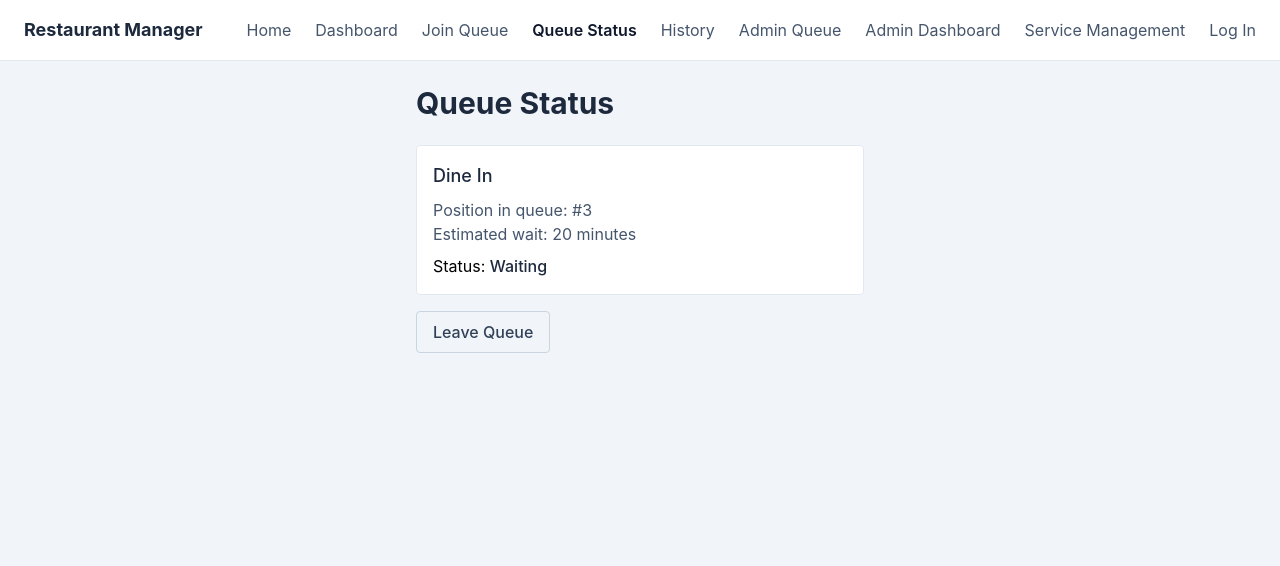
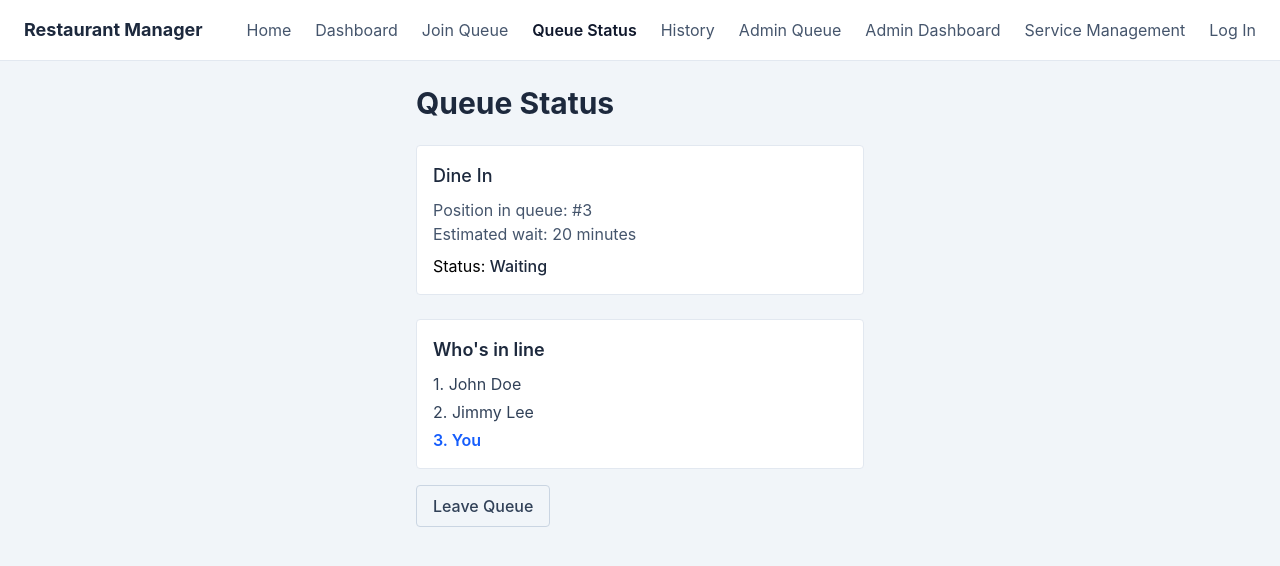
Before and after one commit to usmaan677/RestaurantProject, a React (Vite) app in the folder frontend/: page /queue-status in a window 1280 px wide. Shown: the top 566 px of the page. Built offline with nearby package versions, Linux system fonts and the light colour scheme.

Commit message:
update on queues

```diff
--- a/frontend/src/pages/Dashboard.jsx
+++ b/frontend/src/pages/Dashboard.jsx
@@ -1,7 +1,9 @@
 import { Link } from 'react-router-dom'
+// All the data on this page comes from the mockData file
 import { services, notifications } from '../mockData'
 
 function Dashboard() {
+  // Use the first service as the queue the user is currently in
   const currentQueue = services[0]
 
   return (
@@ -9,17 +11,19 @@ function Dashboard() {
       <h1 className="text-3xl font-bold text-slate-800">Dashboard</h1>
       <p className="mt-2 text-slate-600">Here's what's happening with your orders.</p>
 
+      {/* Box showing the queue the user is in right now */}
       <div className="mt-6 rounded border border-slate-200 bg-white p-4">
         <h2 className="text-lg font-semibold text-slate-800">Current Queue</h2>
         <p className="mt-1 text-slate-600">
           You are in line for <span className="font-medium">{currentQueue.name}</span> — position #
-          {currentQueue.position}, about {currentQueue.waitTime} minutes.
+          {currentQueue.position} of {currentQueue.queue.length}, about {currentQueue.waitTime} minutes.
         </p>
         <Link to="/queue-status" className="mt-2 inline-block text-blue-600 hover:underline">
           View queue status
         </Link>
       </div>
 
+      {/* One row for every service in mockData */}
       <div className="mt-6 rounded border border-slate-200 bg-white p-4">
         <h2 className="text-lg font-semibold text-slate-800">Active Services</h2>
         <ul className="mt-2 flex flex-col gap-2">
@@ -27,7 +31,9 @@ function Dashboard() {
             <li key={service.id} className="flex items-center justify-between border-b border-slate-100 pb-2 last:border-0">
               <div>
                 <p className="font-medium text-slate-800">{service.name}</p>
-                <p className="text-sm text-slate-600">{service.waitTime} min wait</p>
+                <p className="text-sm text-slate-600">
+                  {service.queue.length} in line · {service.waitTime} min wait
+                </p>
               </div>
               <Link to="/join-queue" className="text-sm text-blue-600 hover:underline">
                 Join
@@ -37,6 +43,7 @@ function Dashboard() {
         </ul>
       </div>
 
+      {/* One row for every notification in mockData */}
       <div className="mt-6 rounded border border-slate-200 bg-white p-4">
         <h2 className="text-lg font-semibold text-slate-800">Notifications</h2>
         <ul className="mt-2 flex flex-col gap-2">
--- a/frontend/src/pages/History.jsx
+++ b/frontend/src/pages/History.jsx
@@ -1,3 +1,4 @@
+// The past queues come from the mockData file
 import { history } from '../mockData'
 
 function History() {
@@ -15,6 +16,7 @@ function History() {
           </tr>
         </thead>
         <tbody>
+          {/* One table row for every entry in mockData */}
           {history.map((item) => (
             <tr key={item.id} className="border-b border-slate-100 last:border-0">
               <td className="px-4 py-2 text-slate-600">{item.date}</td>
--- a/frontend/src/pages/JoinQueue.jsx
+++ b/frontend/src/pages/JoinQueue.jsx
@@ -1,15 +1,20 @@
 import { useState } from 'react'
 import { useNavigate } from 'react-router-dom'
+// The list of services comes from the mockData file
 import { services } from '../mockData'
 
 function JoinQueue() {
+  // The id of the service picked in the dropdown ('' means nothing picked yet)
   const [selectedId, setSelectedId] = useState('')
+  // Error message shown under the dropdown
   const [error, setError] = useState('')
   const navigate = useNavigate()
 
+  // Look up the full service object for the picked id (dropdown values are strings, so convert)
   const selectedService = services.find((s) => s.id === Number(selectedId))
 
   function handleJoin(e) {
+    // Stop the browser from reloading the page on submit
     e.preventDefault()
 
     if (!selectedId) {
@@ -18,6 +23,7 @@ function JoinQueue() {
     }
 
     setError('')
+    // Go to the status page and pass along which service was chosen
     navigate('/queue-status', { state: { serviceId: Number(selectedId) } })
   }
 
@@ -47,11 +53,12 @@ function JoinQueue() {
           {error && <p className="mt-1 text-sm text-red-600">{error}</p>}
         </div>
 
+        {/* Details only appear once a service is picked */}
         {selectedService && (
           <div className="rounded border border-slate-200 bg-white p-3">
             <p className="text-slate-700">{selectedService.description}</p>
             <p className="mt-1 text-sm text-slate-600">
-              Estimated wait time: {selectedService.waitTime} minutes
+              {selectedService.queue.length} in line · Estimated wait time: {selectedService.waitTime} minutes
             </p>
           </div>
         )}
--- a/frontend/src/pages/QueueStatus.jsx
+++ b/frontend/src/pages/QueueStatus.jsx
@@ -1,14 +1,19 @@
 import { useState } from 'react'
 import { useLocation, Link } from 'react-router-dom'
+// The queue lists come from the mockData file
 import { services } from '../mockData'
 
 function QueueStatus() {
+  // JoinQueue sends us the chosen service id. If it is missing, show the first service.
   const location = useLocation()
   const serviceId = location.state?.serviceId ?? services[0].id
   const service = services.find((s) => s.id === serviceId)
 
+  // Becomes true when the user clicks "Leave Queue".
+  // It only lives on this page, so it resets when the page reloads.
   const [left, setLeft] = useState(false)
 
+  // Nothing to show if the service wasn't found or the user left
   if (!service || left) {
     return (
       <div className="max-w-md mx-auto text-center">
@@ -34,6 +39,21 @@ function QueueStatus() {
         </p>
       </div>
 
+      {/* The whole line, in order, filled in from mockData */}
+      <div className="mt-6 rounded border border-slate-200 bg-white p-4">
+        <h2 className="text-lg font-semibold text-slate-800">Who's in line</h2>
+        <ol className="mt-2 flex flex-col gap-1">
+          {service.queue.map((person, index) => (
+            <li
+              key={person.id}
+              className={person.name === 'You' ? 'font-semibold text-blue-600' : 'text-slate-700'}
+            >
+              {index + 1}. {person.name}
+            </li>
+          ))}
+        </ol>
+      </div>
+
       <button
         onClick={() => setLeft(true)}
         className="mt-4 rounded border border-slate-300 px-4 py-2 font-medium text-slate-700 hover:bg-slate-100"
```
Also changed, not shown: 1 other file (tests, documents, lock files or other folders).
